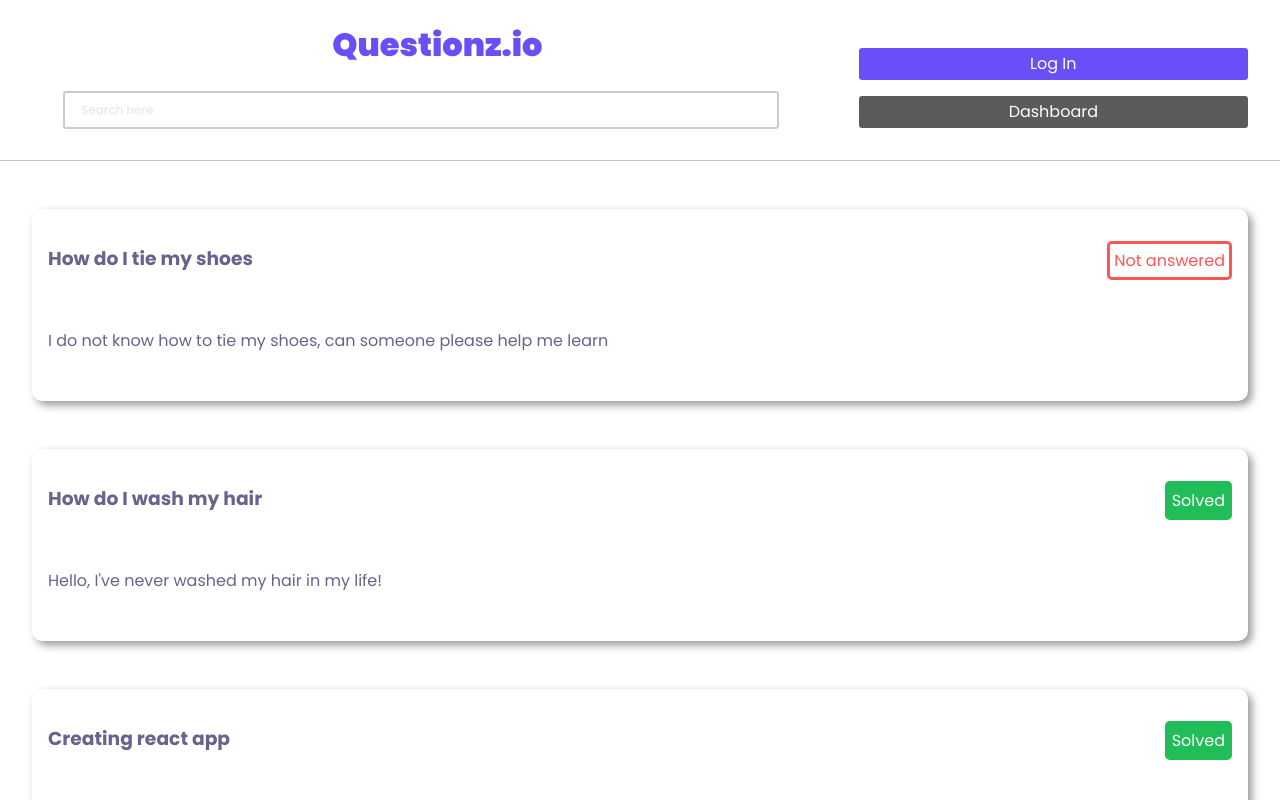
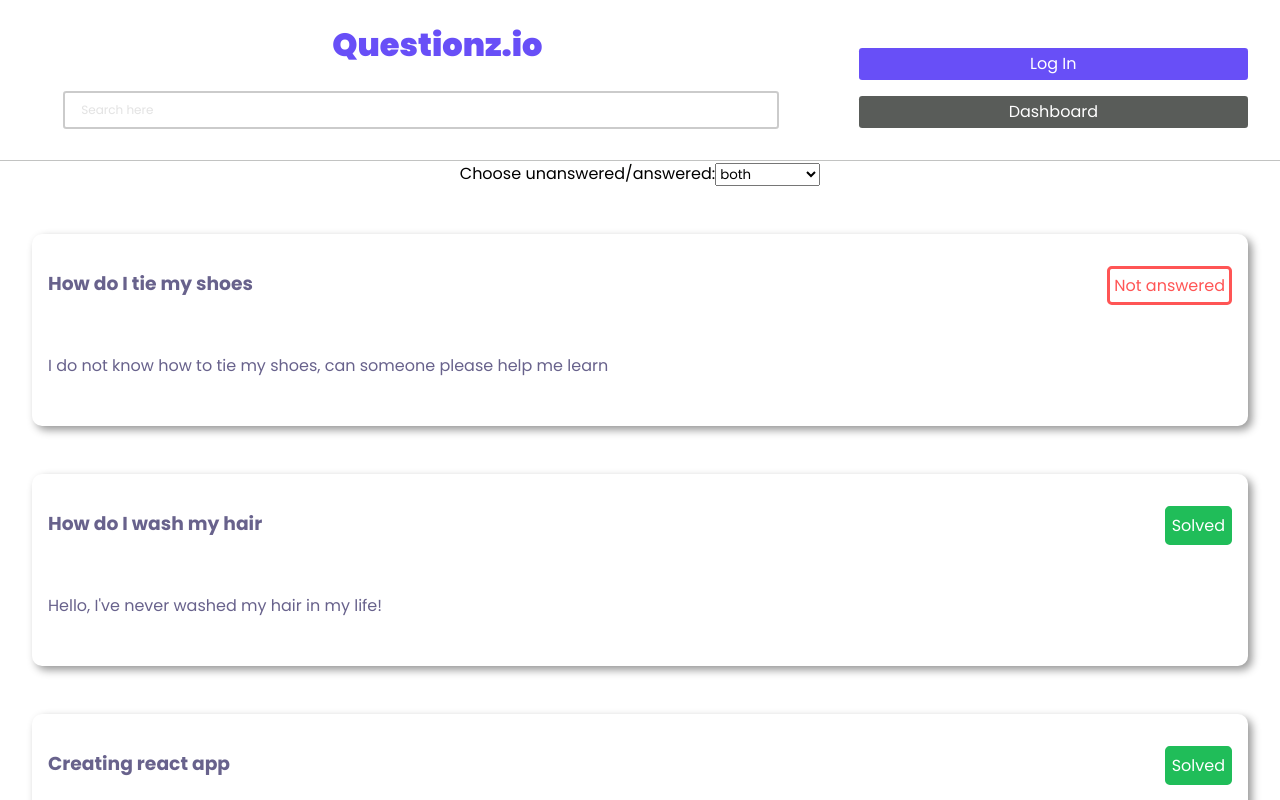
Before and after one commit to JaredS129/student-project--agile-dev-ops--aws-backend, a React (Create React App) app: page / in a window 1280 px wide. Shown: the top 800 px of the page. Built offline with nearby package versions, Linux system fonts and the light colour scheme.

Commit message:
Add unanswered/answered form

```diff
--- a/src/components/questionlist/FilterForm.js
+++ b/src/components/questionlist/FilterForm.js
@@ -1,5 +1,21 @@
-const FilterForm = () => {
-  return <form></form>;
+const FilterForm = ({ useAnswered, setUseAnswered }) => {
+  return (
+    <form>
+      <label htmlFor="answered">Choose unanswered/answered:</label>
+      <select
+        id="answered"
+        name="answered"
+        value={useAnswered}
+        onChange={(x) => {
+          setUseAnswered(x.target.value);
+        }}
+      >
+        <option value="unanswered">unanswered</option>
+        <option value="answered">answered</option>
+        <option value="both">both</option>
+      </select>
+    </form>
+  );
 };
 
 export default FilterForm;
--- a/src/components/questionlist/QuestionList.js
+++ b/src/components/questionlist/QuestionList.js
@@ -1,12 +1,34 @@
 import Question from "./Question";
+import FilterForm from "./FilterForm";
+import React, { useState } from "react";
 import "./QuestionList.css";
 
+const filterByAnswered = (isAnswered, useAnswered) => {
+  // if useAnswered is both then return true
+  if (useAnswered === "both") {
+    return true;
+  }
+  if (useAnswered === "answered" && isAnswered) {
+    return true;
+  }
+  if (useAnswered === "unanswered" && !isAnswered) {
+    return true;
+  }
+  return false;
+};
+
 const QuestionList = ({ questions, searchText }) => {
+  const [useAnswered, setUseAnswered] = useState("both");
   return (
+    <div>
+      <FilterForm useAnswered={useAnswered} setUseAnswered={setUseAnswered} />
       <ul>
         {questions
           .filter((question) =>
             question.title.toLowerCase().includes(searchText.toLowerCase())
+          )
+          .filter((question) =>
+            filterByAnswered(question.isAnswered, useAnswered)
           )
           .map((question) => (
             <div className="question-container">
@@ -20,6 +42,7 @@ const QuestionList = ({ questions, searchText }) => {
             </div>
           ))}
       </ul>
+    </div>
   );
 };
 
```
Lines whose indentation alone changed are shown as unchanged.
